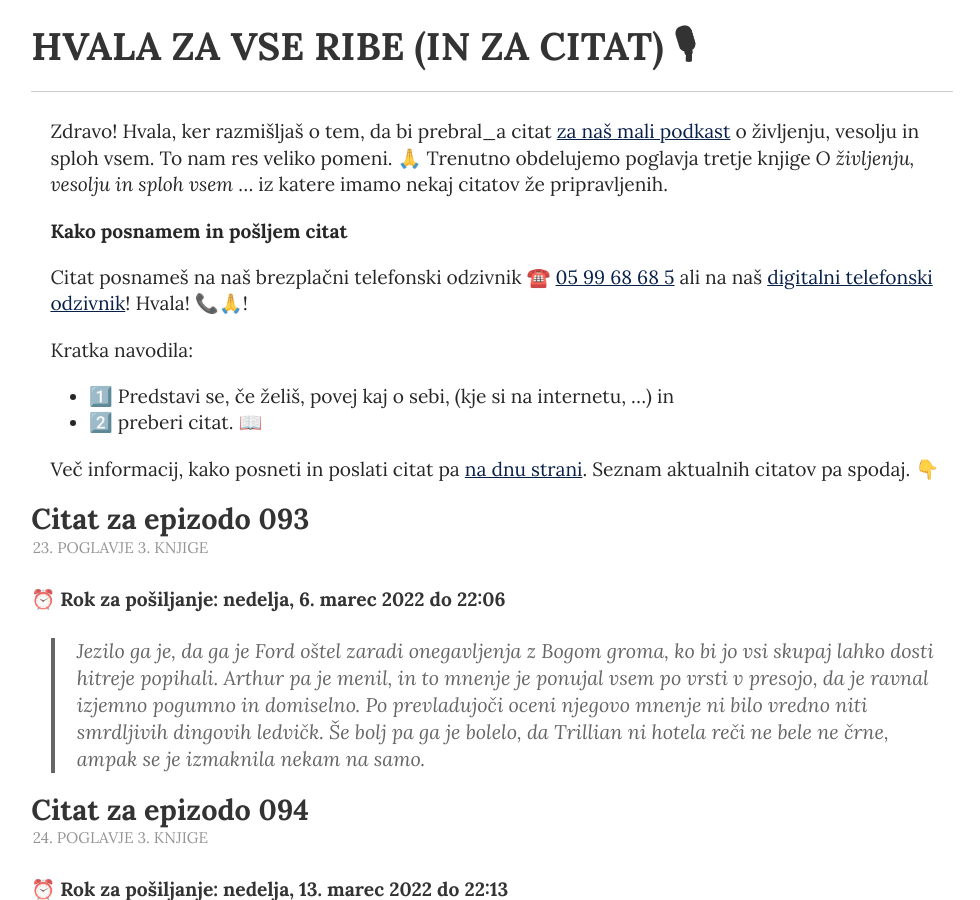
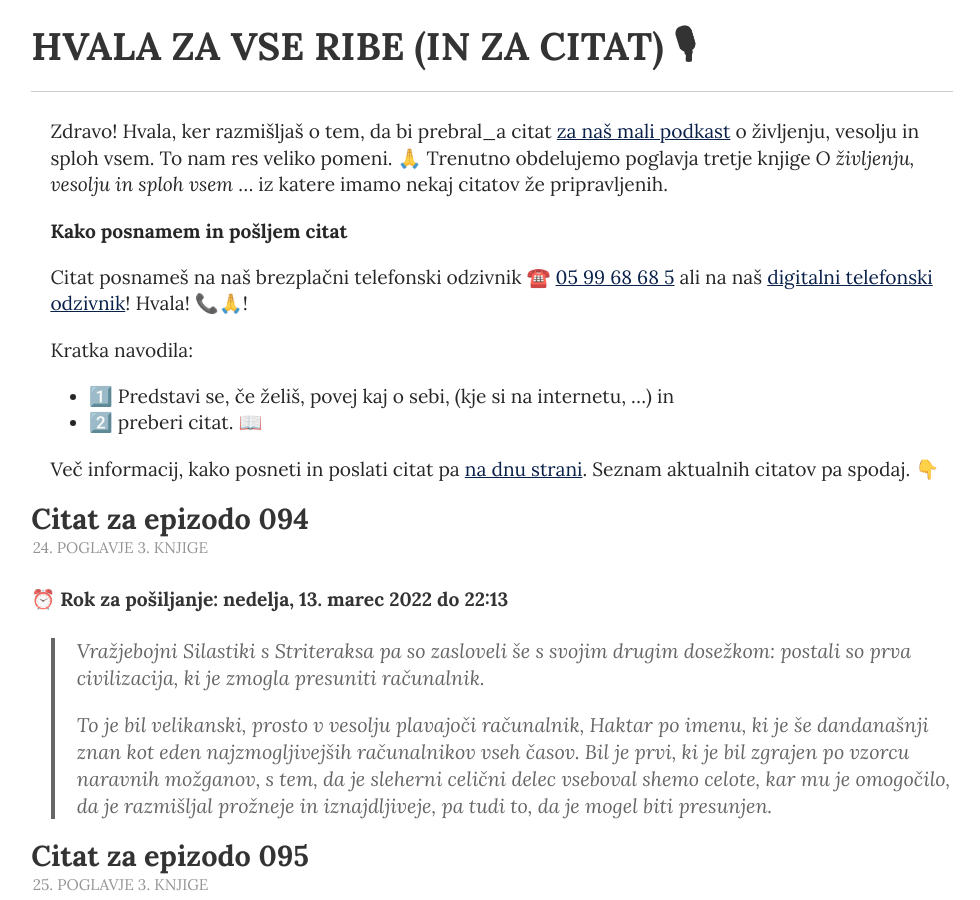
Before and after one commit to hvalazavseribe/hvalazavseribe.github.io, a Jekyll site: the page built from citat.md, in a window 1280 px wide and 900 px high. Shown: the whole window, without its empty margins (148-1128 px from the left). Built offline with Jekyll 4.4.1, drawn with Linux system fonts in a browser that asks for light colours.

Commit message:
Update citat.md

```diff
--- a/citat.md
+++ b/citat.md
@@ -19,15 +19,6 @@ Kratka navodila:
 - 2️⃣ preberi citat. 📖
 
 Več informacij, kako posneti in poslati citat pa [na dnu strani](https://hvalazavseribe.si/citat/#kako-posneti-in-poslati-citat). Seznam aktualnih citatov pa spodaj. 👇
-
-## Citat za epizodo 093
-
-### 23. poglavje 3. knjige
-
-#### Rok za pošiljanje: nedelja, 6. marec 2022 do 22:06
-
-> Jezilo ga je, da ga je Ford oštel zaradi onegavljenja z Bogom groma, ko bi jo vsi skupaj lahko dosti hitreje popihali. Arthur pa je menil, in to mnenje je ponujal vsem po vrsti v presojo, da je ravnal izjemno pogumno in domiselno.
-> Po prevladujoči oceni njegovo mnenje ni bilo vredno niti smrdljivih dingovih ledvičk. Še bolj pa ga je bolelo, da Trillian ni hotela reči ne bele ne črne, ampak se je izmaknila nekam na samo.
 
 ## Citat za epizodo 094
 
```
